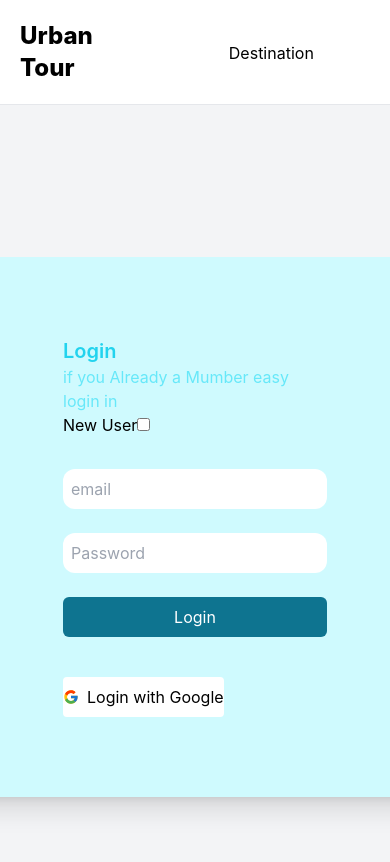
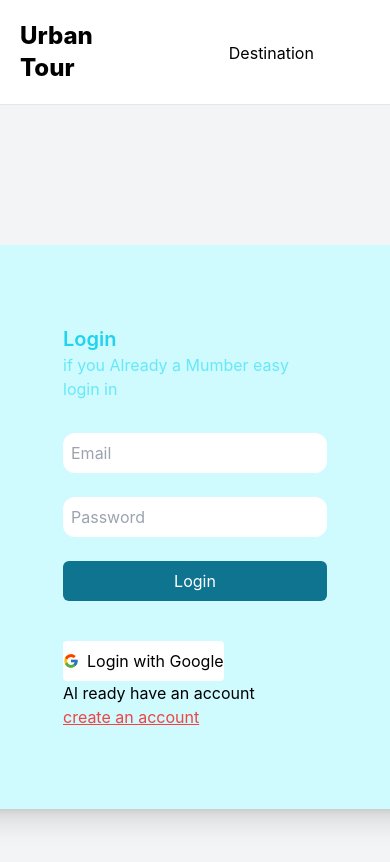
Before and after one commit to developermdtanvir/urban-tour, a React (Create React App) app: page /login in a window 390 px wide. Shown: the top 862 px of the page. Built offline with nearby package versions, Linux system fonts and the light colour scheme; the HTML template or start-up script is replaced by a standard one.

Commit message:
I am added all file

```diff
--- a/src/components/Destination/Destination.js
+++ b/src/components/Destination/Destination.js
@@ -1,14 +1,21 @@
-import React from 'react';
+import React, { useState } from 'react';
+import { useParams } from 'react-router-dom';
 
 export const Destination = () => {
 
 
+  const [pick, setPick] = useState();
+  console.log(pick);
+  const { id } = useParams();
+  console.log(id);
+
   const handleBlur = (e) => {
-    console.log(e.target.value);
+    setPick(e.target.value)
 
   }
-  const handleSubmit = () => {
+  const handleSubmit = (e) => {
 
+    e.preventDefault()
   }
   return (
     <div className=' max-w-screen pt-10 grid md:grid-cols-2'>
@@ -17,11 +24,11 @@ export const Destination = () => {
           <div className=' space-y-10'>
             <div className=' space-y-5'>
               <p className=' text-lg font-semibold'>Pick From </p>
-              <input onBlur={handleBlur} className=' px-10 py-2' type="" name="" />
+              <input className=' px-10 py-2 outline-orange-500' type="" name="" />
             </div>
             <div>
               <p className=' text-lg font-semibold'>Pick To</p>
-              <input onBlur={handleBlur} className=' px-10 py-2' type="" name="" />
+              <input className=' px-10 py-2 outline-orange-500' type="" name="" />
             </div>
             <input className=' bg-orange-500 px-20 cursor-pointer  py-2 text-lg font-semibold text-white rounded' type='submit' value='submit' onClick={handleSubmit} />
           </div>
--- a/src/components/Home/Home.js
+++ b/src/components/Home/Home.js
@@ -5,12 +5,14 @@ export const Home = ({ travle }) => {
     return (
         <div className=' flex max-h-screen' >
             <div className=''>
-                <div className=' grid md:grid-cols-4 pt-28 bg-white gap-10 px-5'>
+                <div className=' grid sm:grid-cols-2 md:grid-cols-4 pt-28 bg-white gap-10 px-5'>
                     {
                         travle.map(item => <a href={`/destination/${id}`}>
-                            <div onClick={() => setId(item.id)} className=' space-y-6 flex justify-center items-center cursor-pointer space-x-10 border shadow'>
+                            <div onClick={() => setId(item.id)} className=' space-y-6 flex justify-center items-center cursor-pointer space-x-10 border shadow hover:shadow-xl duration-500 py-20 px-20 rounded-md'>
                                 <img className='bg-white w-52' src={item.img} alt="" />
-                                <p>{item.name}</p>
+                                <div className=' text-xl font-semibold'>
+                                    <p>{item.name}</p>
+                                </div>
                             </div></a>)
                     }
                 </div>
--- a/src/components/Login/Login.js
+++ b/src/components/Login/Login.js
@@ -7,6 +7,7 @@ import app from '../../firebase.config';
 import img from '../../images/image.avif';
 import './Login.css';
 export const Login = () => {
+
     const [userInfo, setUserInfo] = useContext(UserContext)
     const [user, setUser] = useState({
         name: '',
@@ -122,17 +123,17 @@ export const Login = () => {
                 <div className='md:w-1/2 px-16'>
                     <h2 className=' text-xl text-cyan-400 font-semibold'>Login</h2>
                     <p className=' text-cyan-300'>if you Already a Mumber easy login in </p>
-                    <label for="">New User</label>
-                    <input type="checkbox" name="" onChange={() => setNewUser(!newUser)} />
                     <p>{user.name}</p>
                     <form className=' grid grid-row-4 gap-6 mt-8'>
                         {newUser && <input onBlur={handleBlur} className='p-2 rounded-xl outline-cyan-800' placeholder='Name' type="text" name="name" />}
-                        <input onBlur={handleBlur} className='p-2 rounded-xl outline-cyan-800' placeholder='email' type="email" name="email" />
+                        <input onBlur={handleBlur} className='p-2 rounded-xl outline-cyan-800' placeholder='Email' type="email" name="email" />
                         <input onBlur={handleBlur} className='p-2 rounded-xl outline-cyan-800' placeholder='Password' type="password" name="password" />
                         <input onClick={handleSubmit} className=' p-2 bg-cyan-700 rounded-md text-white hover:scale-110 duration-500 cursor-pointer' type="submit" name="" value={user.isLogin ? 'LogOut' : 'Login'} />
                     </form>
                     {user.isLogin ? <button onClick={signout} className='hover:scale-110 duration-500 cursor-pointer mt-10 flex justify-center items-center py-2 bg-white rounded '><FcGoogle className=' mr-2' />Login out  Google</button> : <button onClick={googleSignIn} className='hover:scale-110 duration-500 cursor-pointer mt-10 flex justify-center items-center py-2 bg-white rounded '><FcGoogle className=' mr-2' />Login with   Google</button>}
-
+                    <div>
+                        <p>Al ready have an account</p><a onClick={() => setNewUser(!newUser)} href='#' className=' cursor-pointer text-red-500 underline' >{newUser ? 'Login' : 'create an account'}</a>
+                    </div>
 
                     <p className=' text-red-600'>{user.success}</p>
                     {user.success && <p className=' text-green-500'> User {newUser ? 'Created' : 'Login'} successfylly</p>}
```
